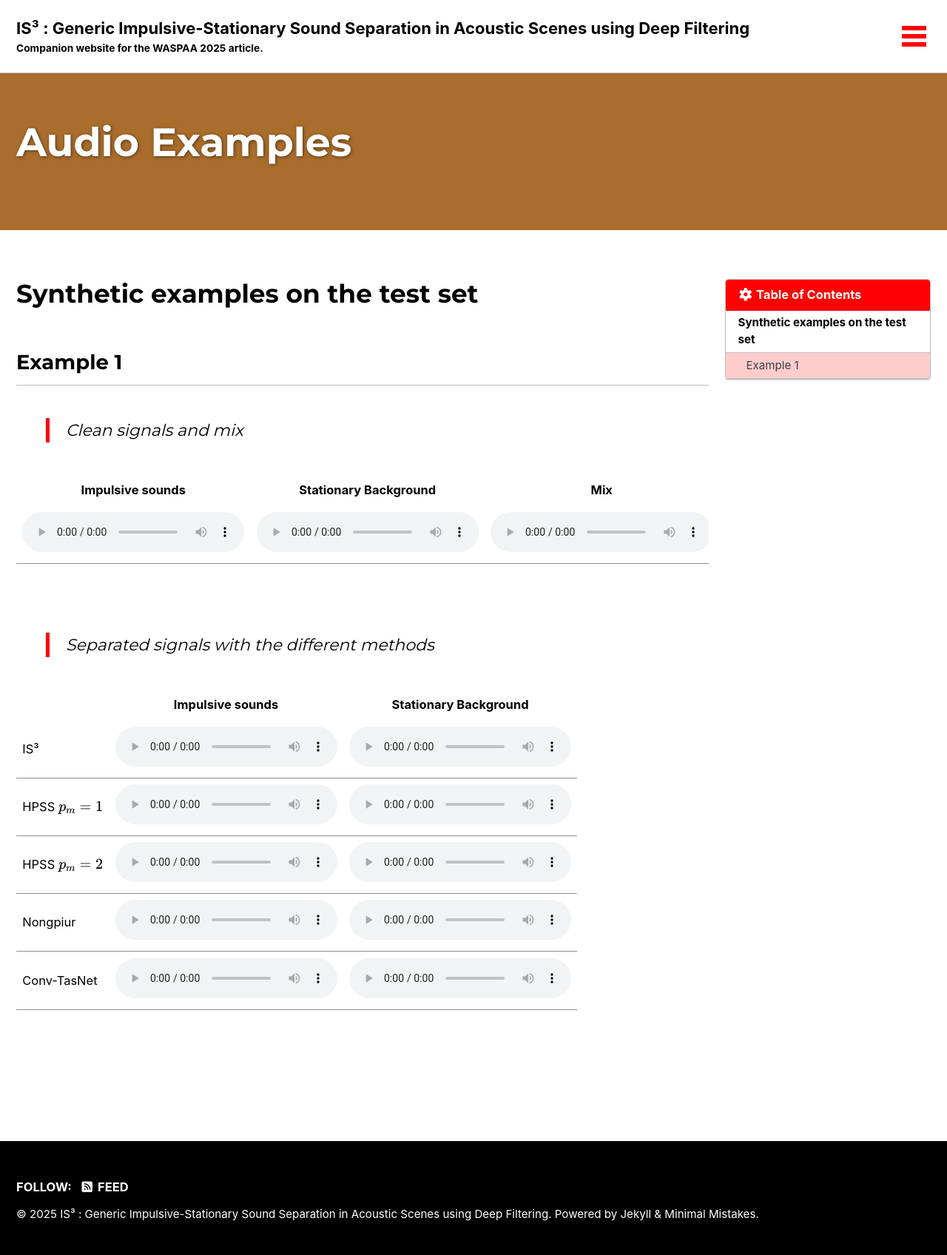
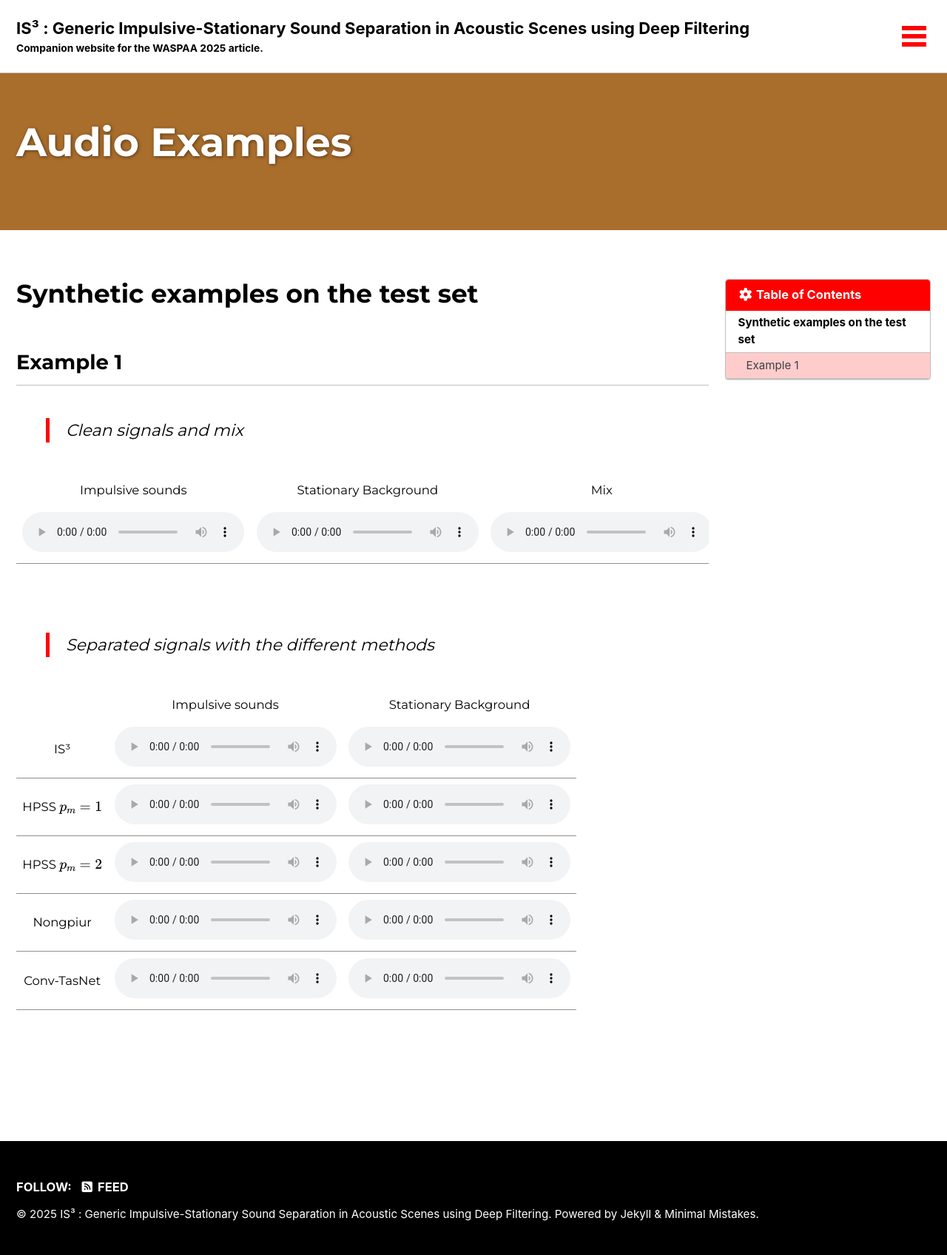
Before and after one commit to ClementineBerger/IS3, a Jekyll site: the page built from docs/_pages/audio.md, in a window 1280 px wide. Shown: the whole page at 74% size. Built offline with Jekyll 4.4.1, drawn with Linux system fonts in a browser that asks for light colours; cached includes are drawn as plain includes; formulas are drawn with MathJax 3.

Commit message:
correct font in tables

```diff
--- a/docs/assets/css/main.scss
+++ b/docs/assets/css/main.scss
@@ -23,20 +23,27 @@ footer {
 font-family: 'Montserrat', sans-serif;
 }
 
-// Appliquer Montserrat aux autres éléments spécifiques si nécessaire
-.navbar, .sidebar, .page__footer {
+// Appliquer Montserrat à tous les tableaux
+table, th, td {
   font-family: 'Montserrat', sans-serif;
+  font-weight: 400; // Optionnel, ajustez selon vos besoins
+  text-align: center; // Optionnel, pour centrer le texte
 }
 
-// Appliquer Montserrat au sous-titre
-.archive__subtitle, .subtitle, .title {
-  font-family: 'Montserrat', sans-serif;
-  font-weight: 700; // Optionnel, pour un style plus marqué
-}
+// // Appliquer Montserrat aux autres éléments spécifiques si nécessaire
+// .navbar, .sidebar, .page__footer {
+//   font-family: 'Montserrat', sans-serif;
+// }
 
-// Appliquer Montserrat aux liens vers les pages
-.entries-list a, .entries-grid a {
-  font-family: 'Montserrat', sans-serif;
-  font-weight: 400; // Optionnel, ajustez selon vos besoins
-  text-decoration: none; // Optionnel, pour supprimer le soulignement
-}
+// // Appliquer Montserrat au sous-titre
+// .archive__subtitle, .subtitle, .title {
+//   font-family: 'Montserrat', sans-serif;
+//   font-weight: 700; // Optionnel, pour un style plus marqué
+// }
+
+// // Appliquer Montserrat aux liens vers les pages
+// .entries-list a, .entries-grid a {
+//   font-family: 'Montserrat', sans-serif;
+//   font-weight: 400; // Optionnel, ajustez selon vos besoins
+//   text-decoration: none; // Optionnel, pour supprimer le soulignement
+// }
```
Also changed, not shown: docs/_pages/home.md (+1 -1 lines).
